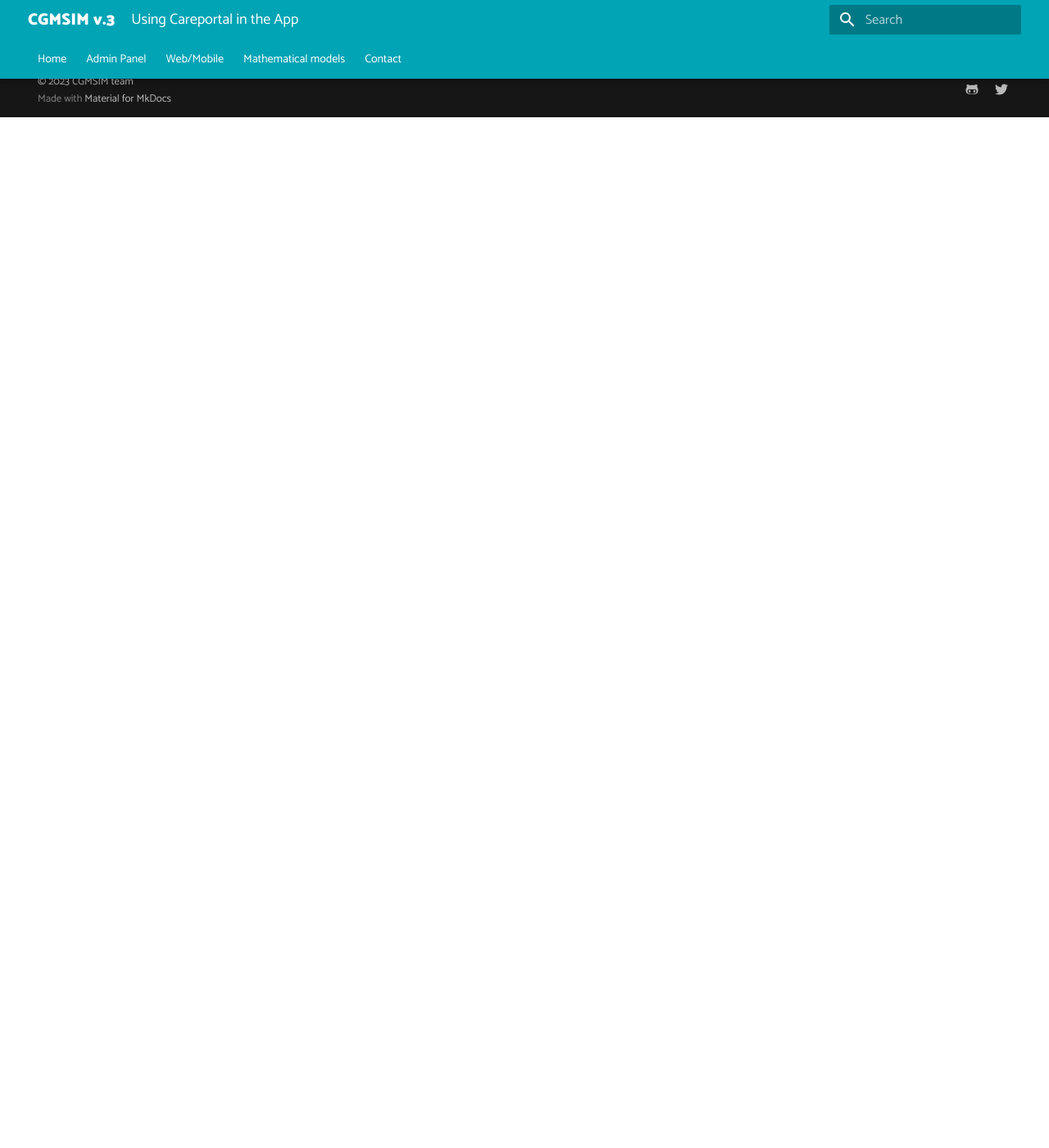
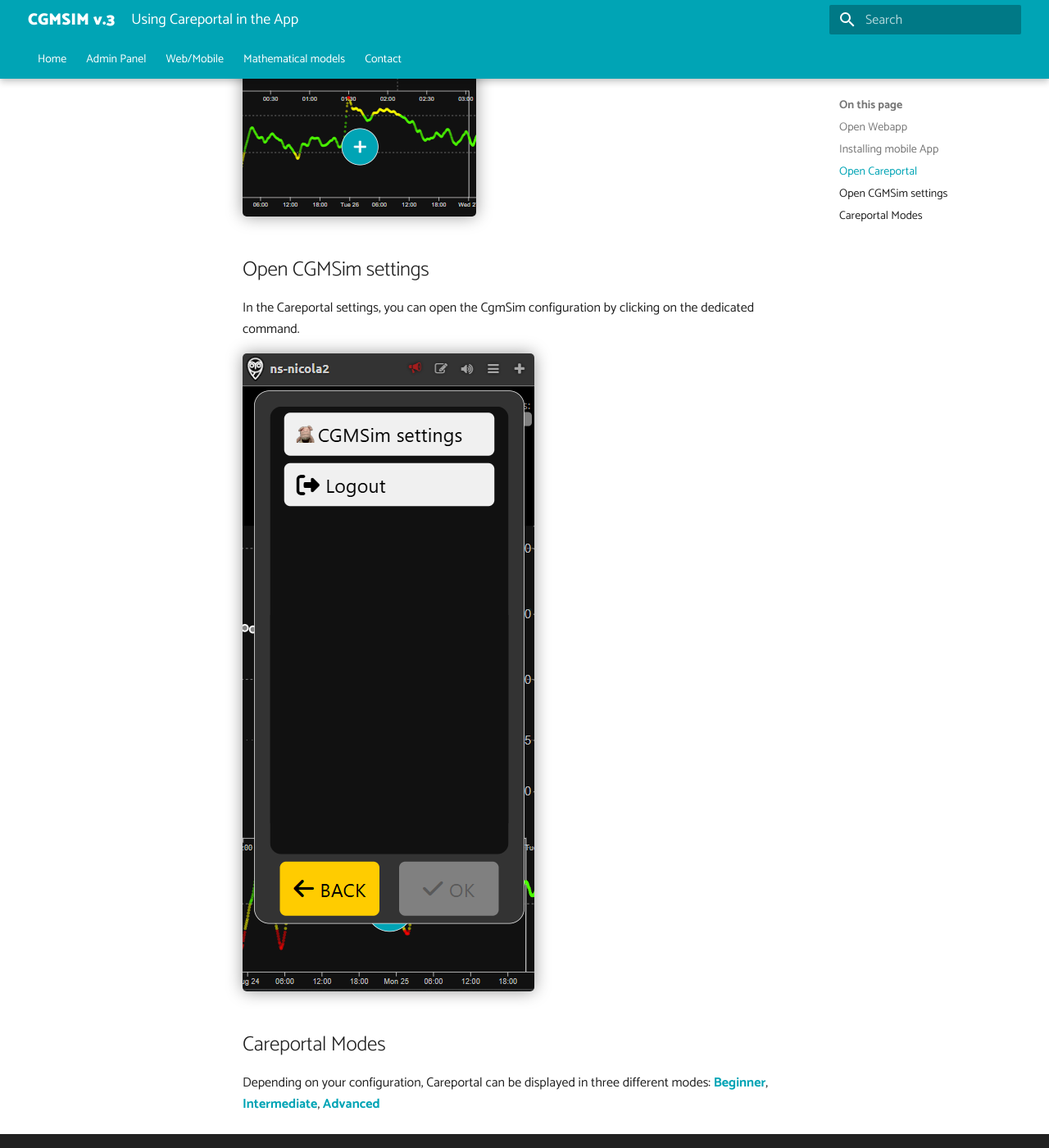
Before and after one commit to lsandini/cgmsim-www, an MkDocs documentation site: the page built from docs/app/index.md, in a window 1280 px wide and 1400 px high, scrolled down 1257 px. Shown: the whole window at 82% size. Built offline with MkDocs 1.6.1 and Material for MkDocs 9.7.7, drawn with Linux system fonts in a browser that asks for light colours.

Commit message:
add index images

```diff
--- a/docs/app/index.md
+++ b/docs/app/index.md
@@ -19,4 +19,14 @@ Click on the images below to open the app:
 
 Open Careportal by pressing the **"+"** button in the middle of the page.
 
-Depending on your configuration, Careportal can be displayed in three different modes:
+![Careportal ](../img/plus.png)
+
+## Open CGMSim settings
+
+In the Careportal settings, you can open the CgmSim configuration by clicking on the dedicated command.
+
+![Careportal ](../img/beginner_settings.png)
+
+## Careportal Modes
+
+Depending on your configuration, Careportal can be displayed in three different modes: [**Beginner**](beginner.md), [**Intermediate**](intermediate.md), [**Advanced**](advanced.md)
```
Also changed, not shown: docs/img/plus.png (added).
